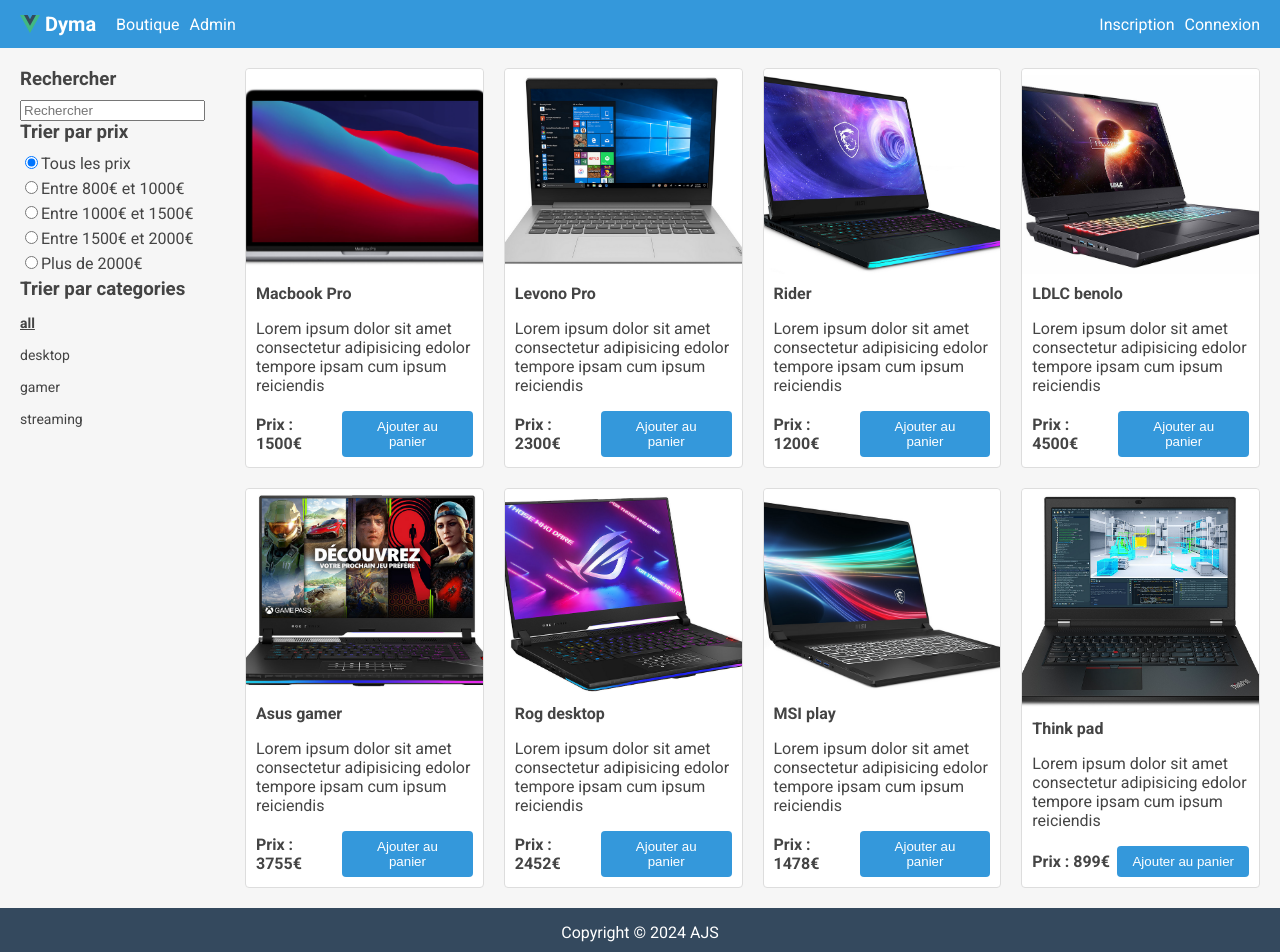
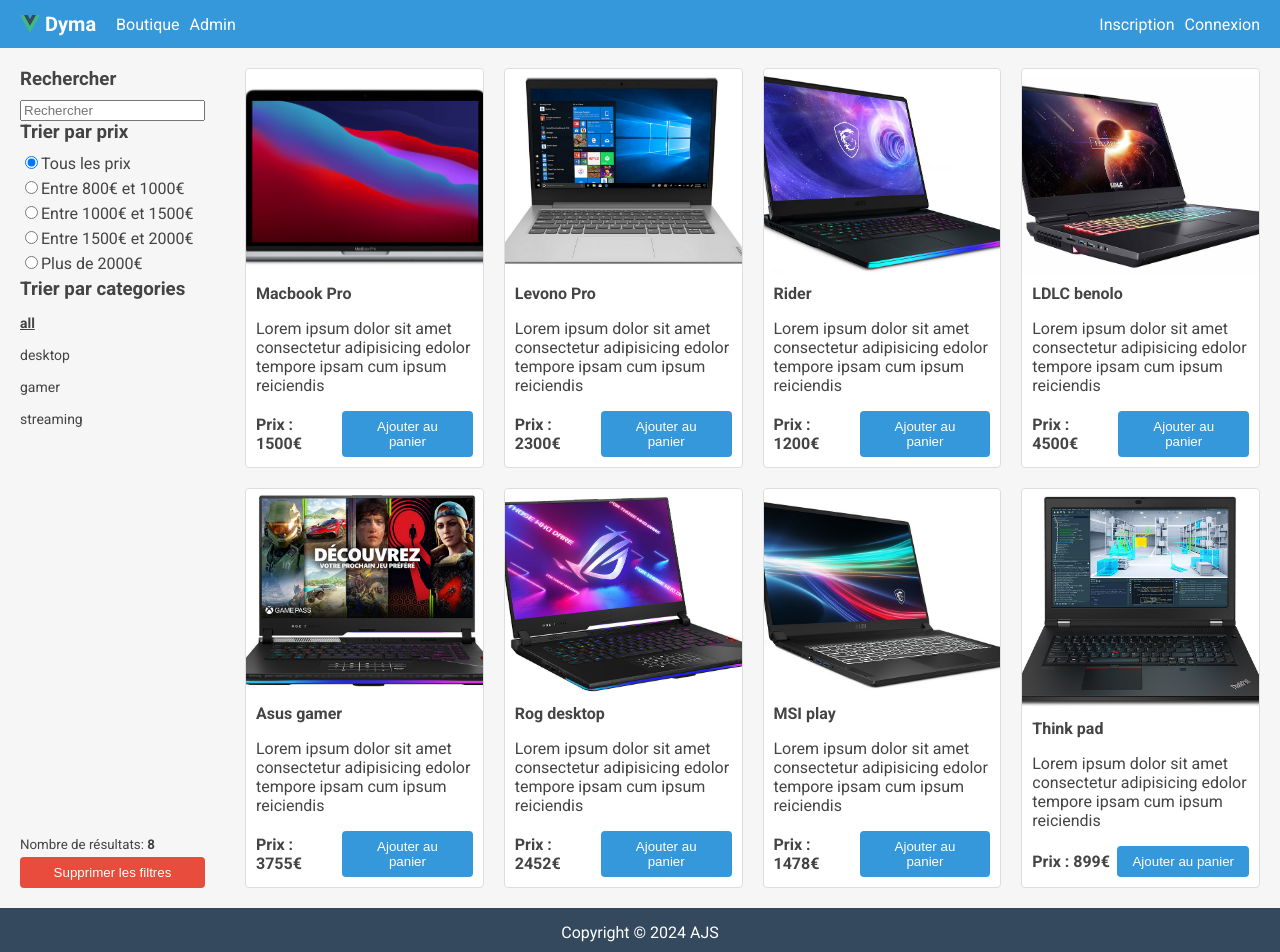
Before and after one commit to Antony-jacques/vue-ecommerce, a Vue app: page / in a window 1280 px wide. Shown: the top 952 px of the page. Built offline with nearby package versions, Linux system fonts and the light colour scheme.

Commit message:
number of products & reset filters

```diff
--- a/src/components/Shop/Shop.vue
+++ b/src/components/Shop/Shop.vue
@@ -22,6 +22,7 @@
   <div class="d-flex flex-row">
     <ShopFilters
       :filters="filters"
+      :nbr-of-products="products.length"
       @update-filter="emit('updateFilter', $event)"
       class="shop-filter"
     />
--- a/src/components/Shop/ShopFilters.vue
+++ b/src/components/Shop/ShopFilters.vue
@@ -1,4 +1,4 @@
-<script setup lang="ts">
+​​<script setup lang="ts">
 import type {
   FiltersInterface,
   FilterUpdate,
@@ -6,6 +6,7 @@
 } from '../../interfaces';
 defineProps<{
   filters: FiltersInterface;
+  nbrOfProducts: number;
 }>();
 const emit = defineEmits<{
   (e: 'updateFilter', filterUpdate: FilterUpdate): void;
@@ -34,9 +35,9 @@
           type="radio"
           @input="emit('updateFilter', { priceRange })"
           name="priceRange"
-          :id="priceRange[0].toString()"
+          :id="priceRange[0] + ''"
         />
-        <label :for="priceRange[0].toString()">
+        <label :for="priceRange[0] + ''">
           {{
             priceRange[0] === 0
               ? 'Tous les prix'
@@ -58,6 +59,13 @@
         {{ category }}
       </p>
     </section>
+    <small class="mb-5">
+      Nombre de résultats:
+      <strong>{{ nbrOfProducts }}</strong>
+    </small>
+    <button class="btn btn-danger" @click="emit('updateFilter', {})">
+      Supprimer les filtres
+    </button>
   </div>
 </template>
 
```
